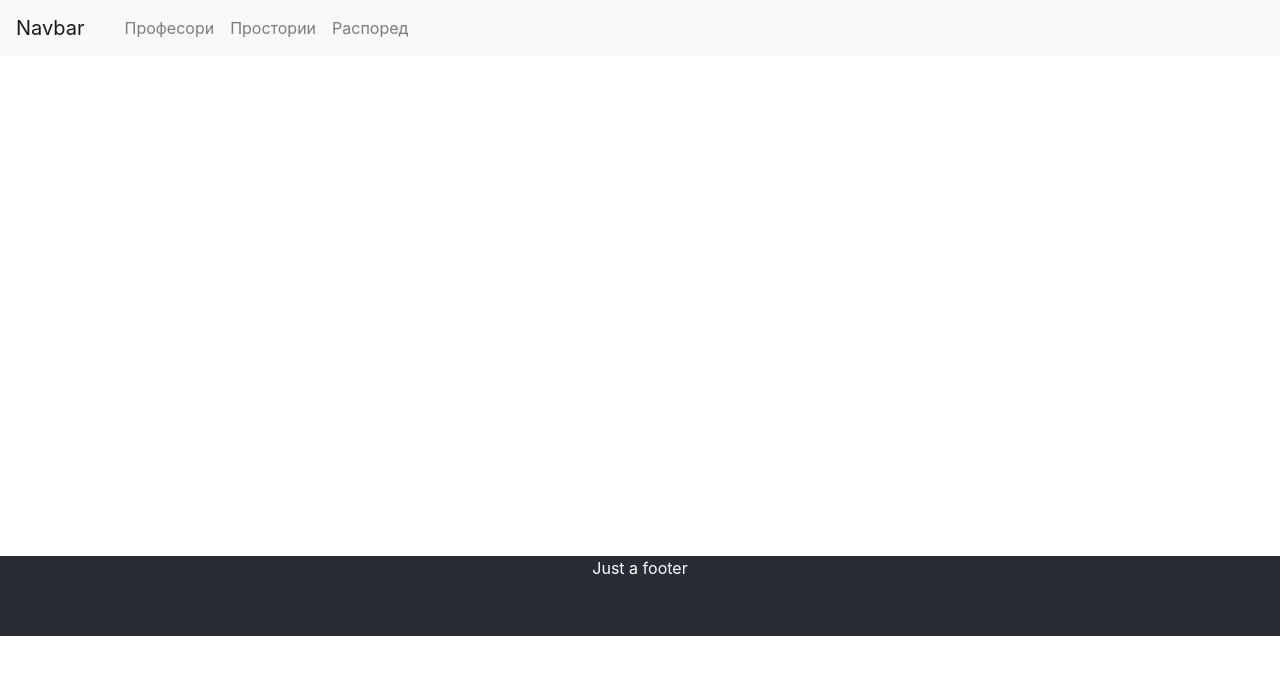
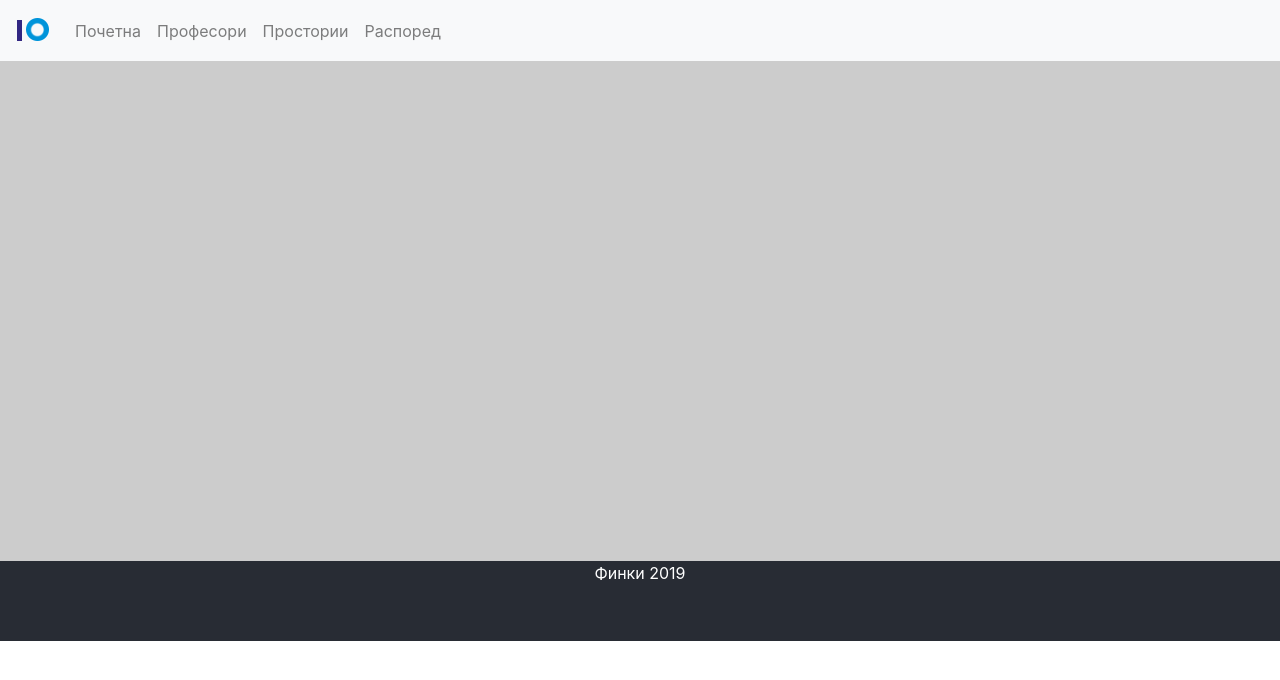
Before and after one commit to jordanovx/ExamManagerFront, a React (Create React App) app: page / in a window 1280 px wide. Shown: the top 680 px of the page. Built offline with nearby package versions, Linux system fonts and the light colour scheme.

Commit message:
Homepage Design

```diff
--- a/src/App.css
+++ b/src/App.css
@@ -26,7 +26,10 @@
   background-color:#282c34;
   min-height:80px;
 }
-.container {
+.wrapper {
   min-height: 500px;
   color: #ccc;
+  width: 100%;
+  margin: 0 auto;
+  background-color:#cccccc;
 }
--- a/src/components/Footer.js
+++ b/src/components/Footer.js
@@ -6,7 +6,7 @@ class Footer extends React.Component {
     {
         return(
             <div className="footer">
-                Just a footer
+               Финки {new Date().getFullYear()}
             </div>)
     }
 }
--- a/src/components/NavigationBar.js
+++ b/src/components/NavigationBar.js
@@ -1,6 +1,6 @@
 import React from 'react';
 import {Navbar, Nav, Form, FormControl, Button} from 'react-bootstrap';
-
+import img from '../images/logo_finki.png';
 class NavigationBar extends React.Component {
 
     render()
@@ -8,9 +8,9 @@ class NavigationBar extends React.Component {
         return(
             <div>
                 <Navbar bg="light" variant="light">
-                    <Navbar.Brand href="#home">Navbar</Navbar.Brand>
+                    <Navbar.Brand href="/"><img src={img} height="35" width="35"/></Navbar.Brand>
                     <Nav className="mr-auto">
-                        <Nav.Link href="/"> </Nav.Link>
+                        <Nav.Link href="/"> Почетна </Nav.Link>
                         <Nav.Link href="/teachers">Професори</Nav.Link>
                         <Nav.Link href="/classrooms">Простории</Nav.Link>
                         <Nav.Link href="/timetable">Распоред</Nav.Link>
--- a/src/pages/HomePage.js
+++ b/src/pages/HomePage.js
@@ -9,9 +9,9 @@ class HomePage extends React.Component {
         return(
             <div>
                 <NavigationBar/>
-                <div className="container">
+                    <div className="wrapper">
 
-                </div>
+                    </div>
                 <Footer/>
             </div>)
     }
```
Also changed, not shown: src/images/logo_finki.png (added).
